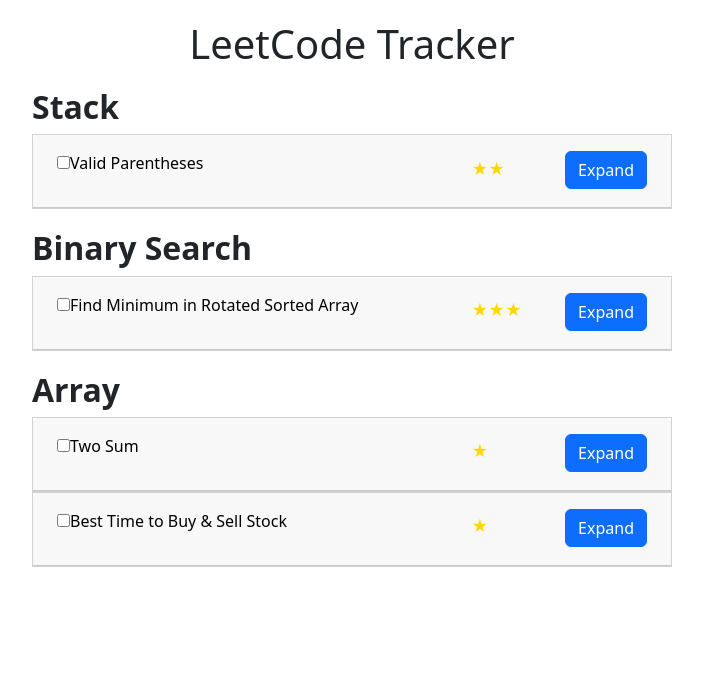
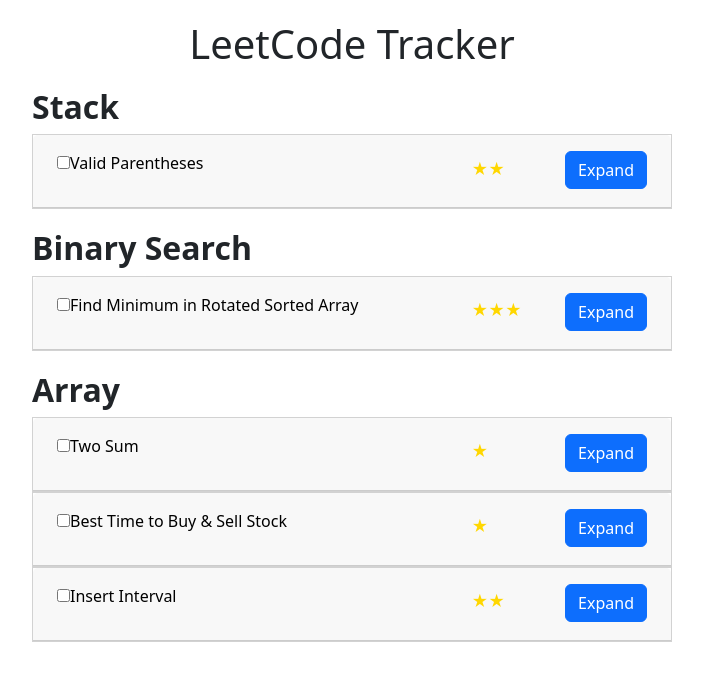
Before and after one commit to arunbalachandran/LeetCodeTracker, a React (Vite) app in the folder leetcode-tracker/: page / in a window 1280 px wide. Shown: the top 680 px of the page, without its empty margins (288-991 px from the left). Built offline with nearby package versions, Linux system fonts and the light colour scheme.

Commit message:
FEATURE-6: Added insert interval problem (#8)

```diff
--- a/leetcode-tracker/src/problems.ts
+++ b/leetcode-tracker/src/problems.ts
@@ -30,6 +30,17 @@
     notes: 'Use two pointers to find the maximum profit. The left pointer is the minimum price and the right pointer is the maximum price.',
     difficulty: 1,
     category: 'Array'
+  },
+  {
+    complexity: 'O(n)',
+    link: 'https://leetcode.com/problems/insert-interval/',
+    linkTitle: 'Insert Interval',
+    notes: `Use a list to store the intervals. Iterate through the intervals and check if the current interval is overlapping with the previous interval.
+    If the new interval is overlapping & the new interval is older than the current interval then append the new one and return it alongside the rest.
+    If the new interval is greater than the current interval, then append the current interval and continue processing the others.
+    Else, find the min of the start & max of the end of the intervals and continue processing the others.`,
+    difficulty: 2,
+    category: 'Array'
   }
 ];
 
```
